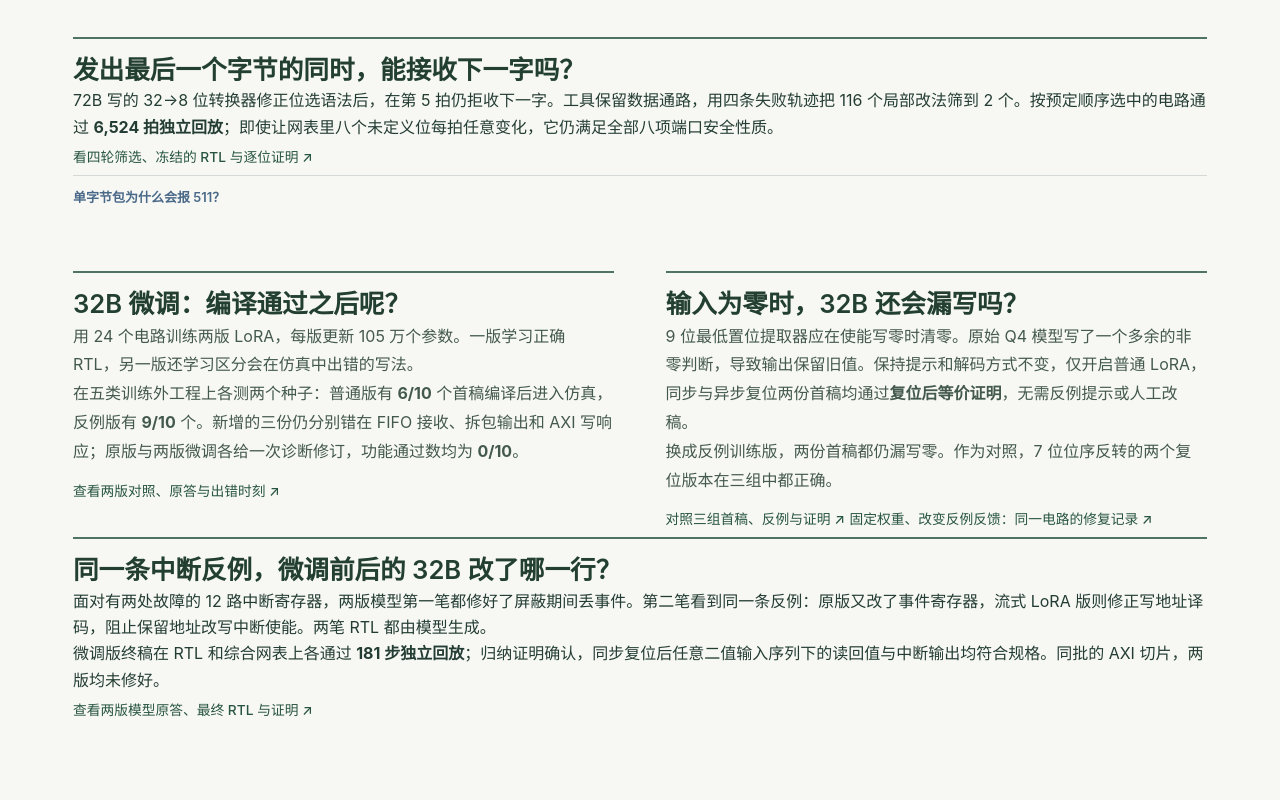
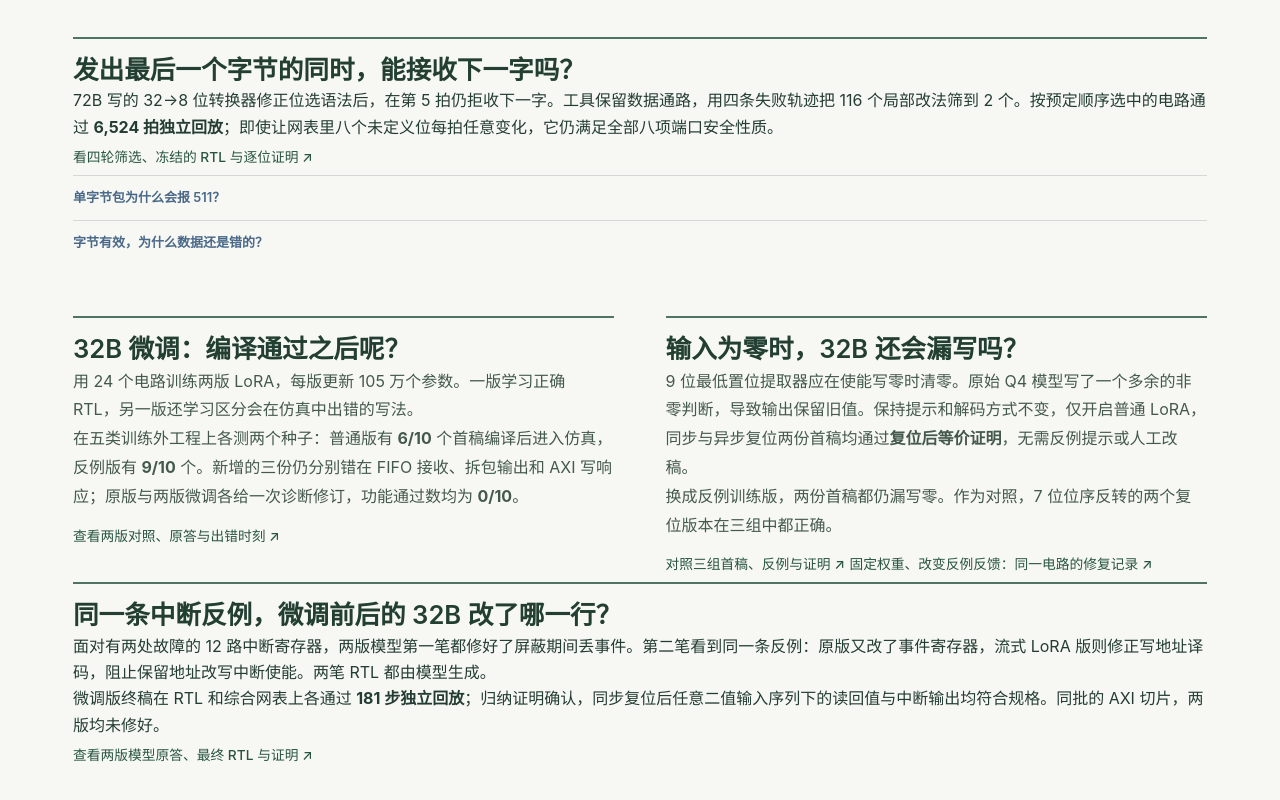
Before and after one commit to EtherealBian/etherealbian.github.io, a plain HTML site: page work/rtl-witness.html in a window 1280 px wide. Shown: the part 1386-2186 px from the top of the page. Drawn offline with Linux system fonts and the light colour scheme.

Commit message:
Show the verified nine-edge SPI counterexample on the RTL Witness project page

```diff
--- a/work/rtl-witness.html
+++ b/work/rtl-witness.html
@@ -18,7 +18,7 @@
   <section><h2>数据离开 RAM，就算离开 FIFO 吗？</h2><p class="rocket-stat">512 <small>字 FIFO 容量</small></p><p>Coder-32B 把预取当成减计数，但预取的字还在输出寄存器里。工具保留这条计数规则，根据九个状态反例重写预取、背压与有效位控制。修复后的 FIFO 通过 <strong>20,232 拍独立回放</strong>；归纳证明验证了任意入队字的数据、包尾和出队顺序。</p><a class="rocket-source" href="https://github.com/EtherealBian/rtl-witness/blob/main/docs/fifo-controller.md#从反例重新推导控制方程">查看三条控制方程与队列证明 ↗</a> <a class="rocket-source" href="https://github.com/EtherealBian/rtl-witness/tree/0798a5363fde93b908b1fcf03ada79c4fa5f6785/reports/axis-transaction-witness-v1">另一份 FIFO 首稿：输入 A、B，为何输出 A、A？ ↗</a></section>
 </div>
 <section class="rocket-boot" style="margin-top:clamp(28px,4vw,55px)" aria-labelledby="refill-heading"><h2 id="refill-heading">发出最后一个字节的同时，能接收下一字吗？</h2><p>72B 写的 32→8 位转换器修正位选语法后，在第 5 拍仍拒收下一字。工具保留数据通路，用四条失败轨迹把 116 个局部改法筛到 2 个。按预定顺序选中的电路通过 <strong>6,524 拍独立回放</strong>；即使让网表里八个未定义位每拍任意变化，它仍满足全部八项端口安全性质。</p><a class="rocket-source" href="https://github.com/EtherealBian/rtl-witness/blob/main/docs/unpack-local-search.md">看四轮筛选、冻结的 RTL 与逐位证明 ↗</a>
-<details><summary>单字节包为什么会报 511？</summary><p>规格要求不计末拍。工具自动找到最短反例：先复位，再发一个单字节包。32B 写的 9 位计数器从 0 减 1，输出 511；参考电路输出 0。两份电路的 RTL 和综合网表都重现了这两个数值。</p><p>同一份错稿换成「计入末拍」的规格，修法也要换。让 0.5B 模型从原式中二选一，它却两次都选了旧计数，只修好前一种。</p><a class="rocket-source" href="https://github.com/EtherealBian/rtl-witness/tree/b0092d5aeac46af0c04de8919c7ba6dc861c8711/studies/reachable-port-v1">复核最短反例、模型原答与归纳证明 ↗</a></details></section>
+<details><summary>单字节包为什么会报 511？</summary><p>规格要求不计末拍。工具自动找到最短反例：先复位，再发一个单字节包。32B 写的 9 位计数器从 0 减 1，输出 511；参考电路输出 0。两份电路的 RTL 和综合网表都重现了这两个数值。</p><p>同一份错稿换成「计入末拍」的规格，修法也要换。让 0.5B 模型从原式中二选一，它却两次都选了旧计数，只修好前一种。</p><a class="rocket-source" href="https://github.com/EtherealBian/rtl-witness/tree/b0092d5aeac46af0c04de8919c7ba6dc861c8711/studies/reachable-port-v1">复核最短反例、模型原答与归纳证明 ↗</a></details><details><summary>字节有效，为什么数据还是错的？</summary><p>SPI 接收器的位序互换对照要到第八个采样沿才能看出：字节有效信号始终正确，参考电路却输出 <code>0x33</code>，错序电路输出 <code>0xCC</code>。工具把复位和八次采样导出为回归用例，RTL 与综合网表都能重现。</p><a class="rocket-source" href="https://github.com/EtherealBian/rtl-witness/blob/f2905228ff961478761ecf153a1ab7205a0416b8/studies/post-reset-pdr-v1/README.md#从形式反例到可以重放的输入">查看 SPI 九拍反例与复现命令 ↗</a></details></section>
 <div class="rocket-comparisons">
   <section aria-labelledby="adapter-heading"><h2 id="adapter-heading">32B 微调：编译通过之后呢？</h2><p>用 24 个电路训练两版 LoRA，每版更新 105 万个参数。一版学习正确 RTL，另一版还学习区分会在仿真中出错的写法。</p><p>在五类训练外工程上各测两个种子：普通版有 <strong>6/10</strong> 个首稿编译后进入仿真，反例版有 <strong>9/10</strong> 个。新增的三份仍分别错在 FIFO 接收、拆包输出和 AXI 写响应；原版与两版微调各给一次诊断修订，功能通过数均为 <strong>0/10</strong>。</p><a class="rocket-source" href="https://github.com/EtherealBian/rtl-witness/tree/89a9b69a990b903bb53adbecc54356cc9789a386/reports/bf16-coder32-pair-v1/heldout">查看两版对照、原答与出错时刻 ↗</a></section>
   <section aria-labelledby="reset-heading"><h2 id="reset-heading">输入为零时，32B 还会漏写吗？</h2><p>9 位最低置位提取器应在使能写零时清零。原始 Q4 模型写了一个多余的非零判断，导致输出保留旧值。保持提示和解码方式不变，仅开启普通 LoRA，同步与异步复位两份首稿均通过<strong>复位后等价证明</strong>，无需反例提示或人工改稿。</p><p>换成反例训练版，两份首稿都仍漏写零。作为对照，7 位位序反转的两个复位版本在三组中都正确。</p><a class="rocket-source" href="https://github.com/EtherealBian/rtl-witness/tree/f521d542ee6864329b41367f0a3c05ef31aaedb0/reports/bf16-coder32-pair-v1/q4-deployment">对照三组首稿、反例与证明 ↗</a> <a class="rocket-source" href="https://github.com/EtherealBian/rtl-witness/tree/b176c4586f6c19b6d68ce96cebce11bb7ba68135/reports/firstbit-repairs32-v1">固定权重、改变反例反馈：同一电路的修复记录 ↗</a></section>
```
